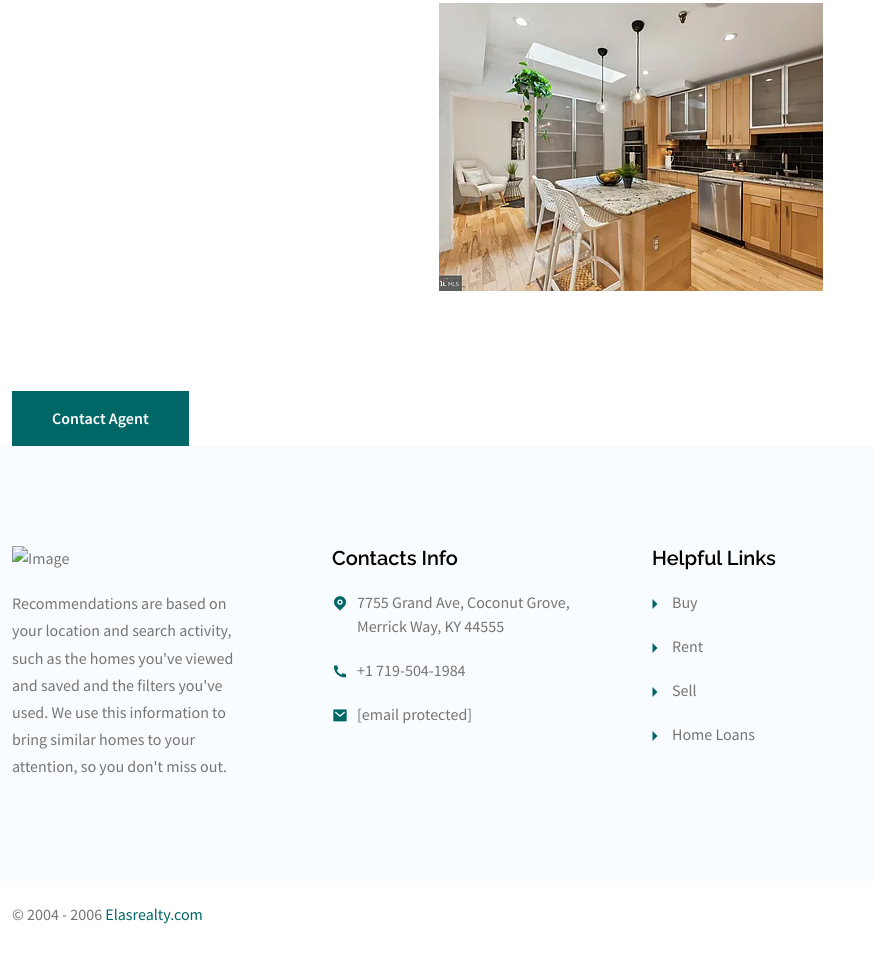
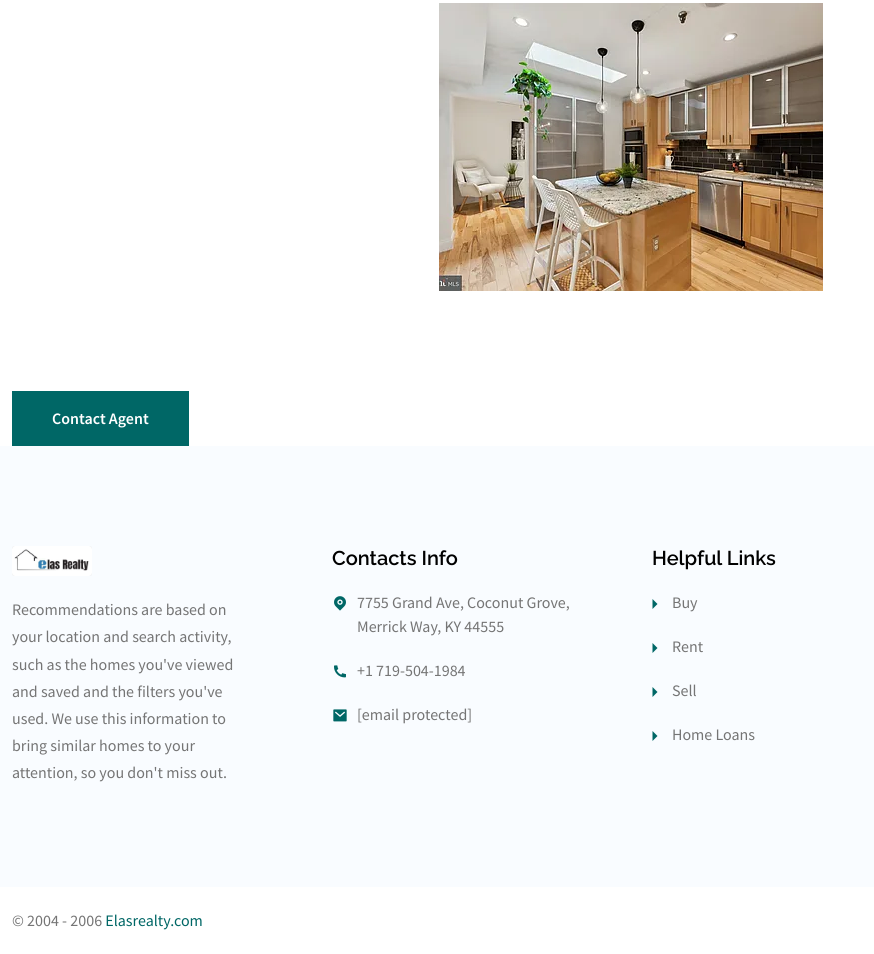
Before and after one commit to Hokens240/Real-Estate, a plain HTML site: page home1.html in a window 1280 px wide. Shown: the part 1876-2830 px from the top of the page, without its empty margins (0-874 px from the left). Drawn offline with nearby package versions, Linux system fonts and the light colour scheme; a web font is replaced by a local one.

Commit message:
Footer Changes

```diff
--- a/home1.html
+++ b/home1.html
@@ -341,8 +341,8 @@
                 <div class="col-lg-3 col-sm-6">
                     <div class="single-footer-widget mr-50 wow animate__animated animate__fadeInUp delay-0-2s">
                         <a href="index.html">
-                            <img src="assets/images/logo.png" class="main-logo" alt="Image">
-                            <img src="assets/images/white-logo.png" class="white-logo" alt="Image">
+                            <img src="assets/images/Newelaslogo.png" width="80" class="main-logo" alt="Image">
+                            <img src="assets/images/Newelaslogo.png" width="80" class="white-logo" alt="Image">
                         </a>
 
                         <p>Recommendations are based on your location and search activity, such as the homes you've
```
Also changed, not shown: index.html (+2 -2 lines), listing.html (+2 -2 lines).
